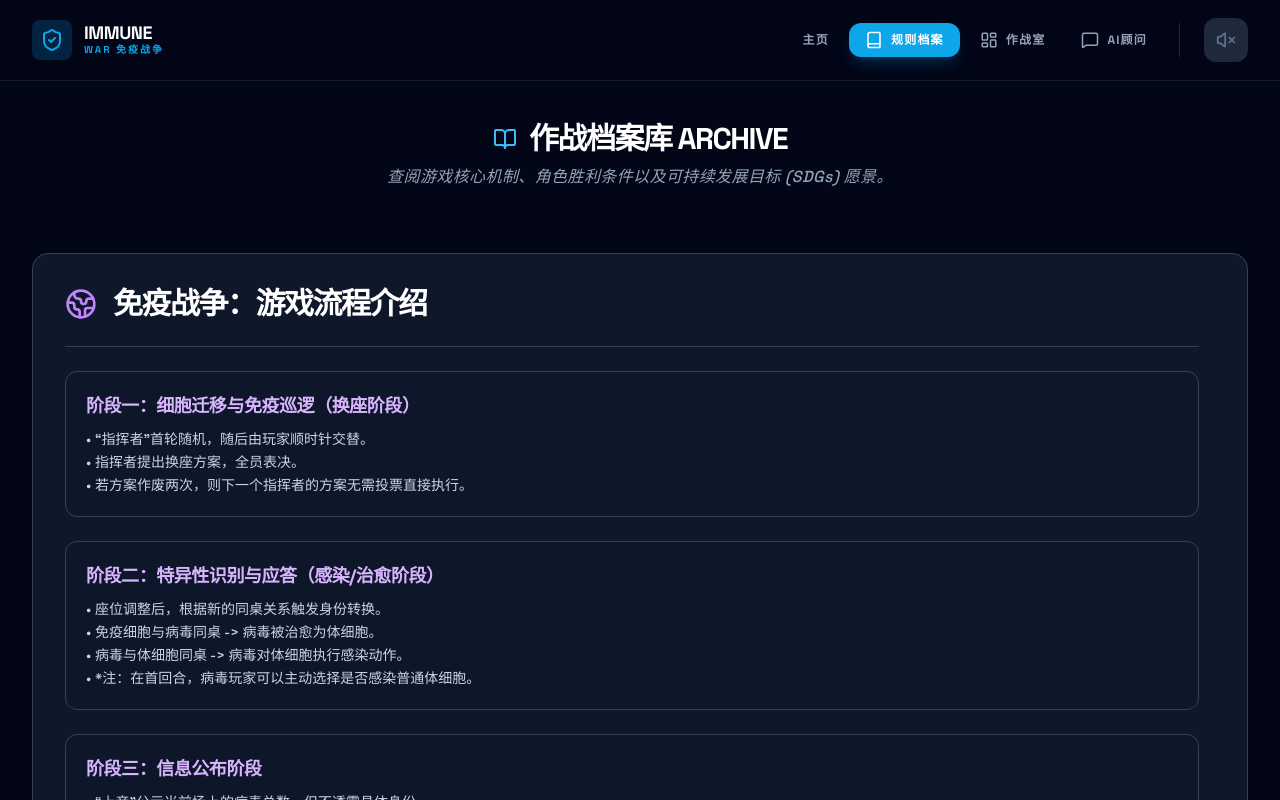
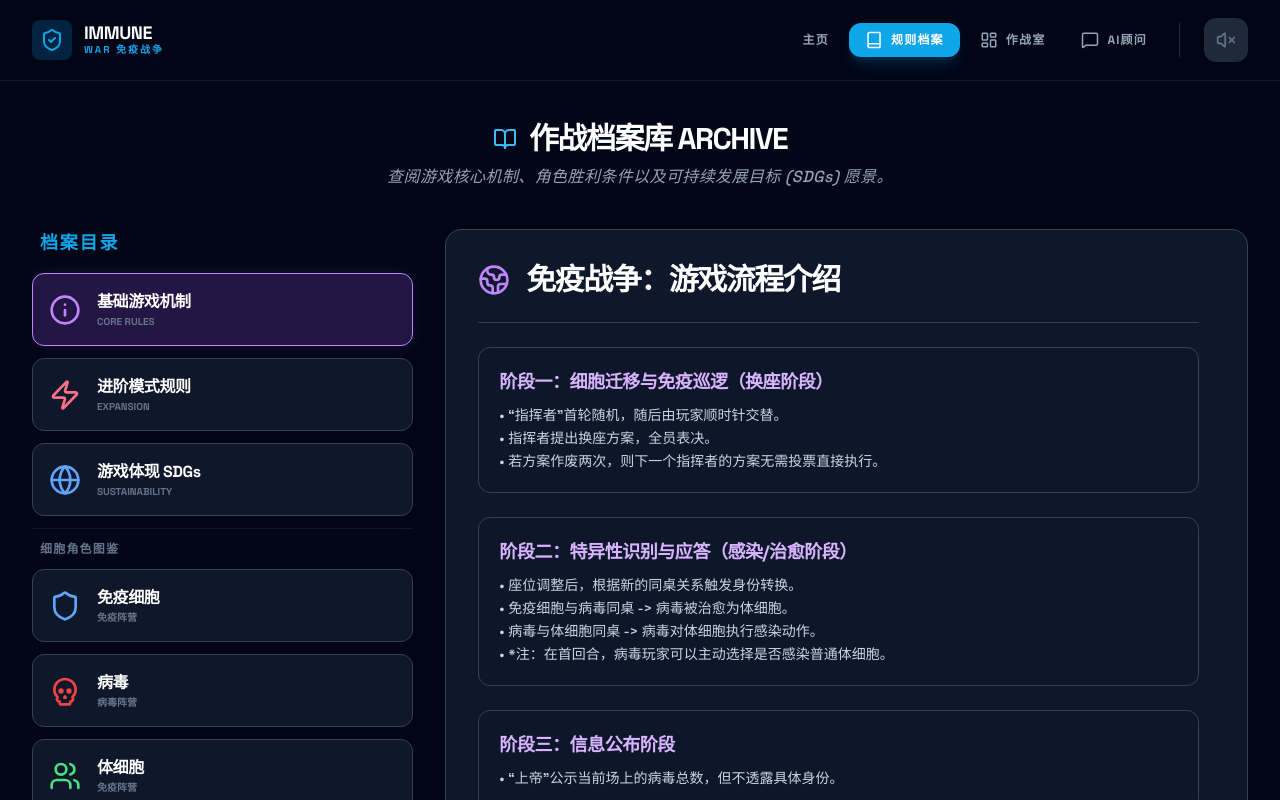
Before and after one commit to You007-tech/Immune-War, a React (Vite) app: page / in a window 1280 px wide. Both pictures are taken after a click on the button "规则档案". Shown: the top 800 px of the page. Built offline with nearby package versions, Linux system fonts and the light colour scheme.

Commit message:
Update KnowledgeBase.tsx

```diff
--- a/src/components/KnowledgeBase.tsx
+++ b/src/components/KnowledgeBase.tsx
@@ -162,8 +162,8 @@
           ))}
         </div>
 
-        {/* 右侧内容区域 - 在移动端占全宽 */}
-        <div className="lg:col-span-2 lg:col-span-3 h-full">
+        {/* 右侧内容区域 - 在桌面端占2列，在移动端占全宽 */}
+        <div className="lg:col-span-2 h-full">
           <div className="bg-bio-surface border border-slate-700 rounded-2xl p-6 md:p-8 h-full shadow-2xl overflow-hidden flex flex-col">
             {selectedTab === 'OVERVIEW' ? (
               <div className="overflow-y-auto pr-2 md:pr-4 custom-scrollbar h-full space-y-6">
```
